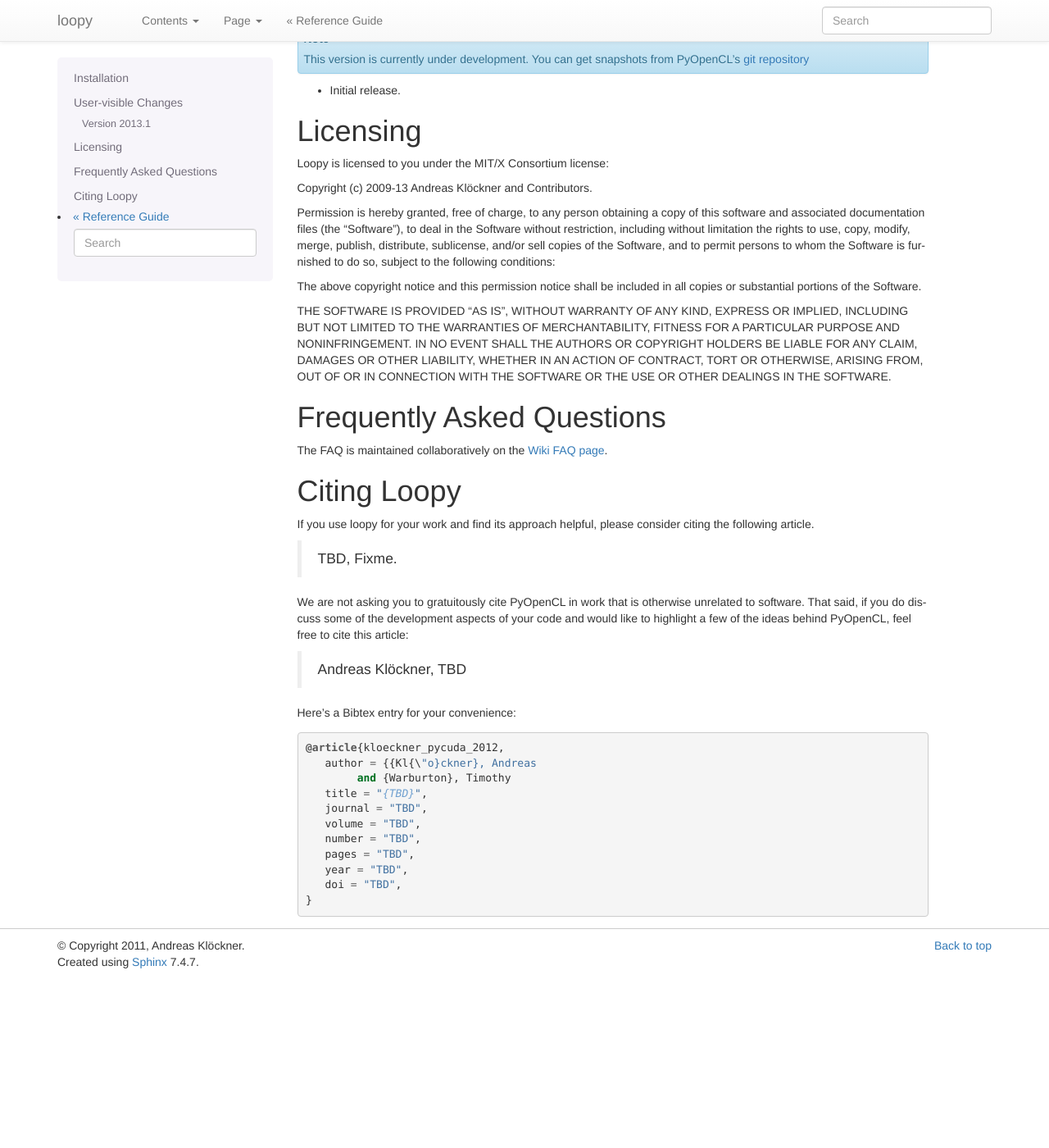
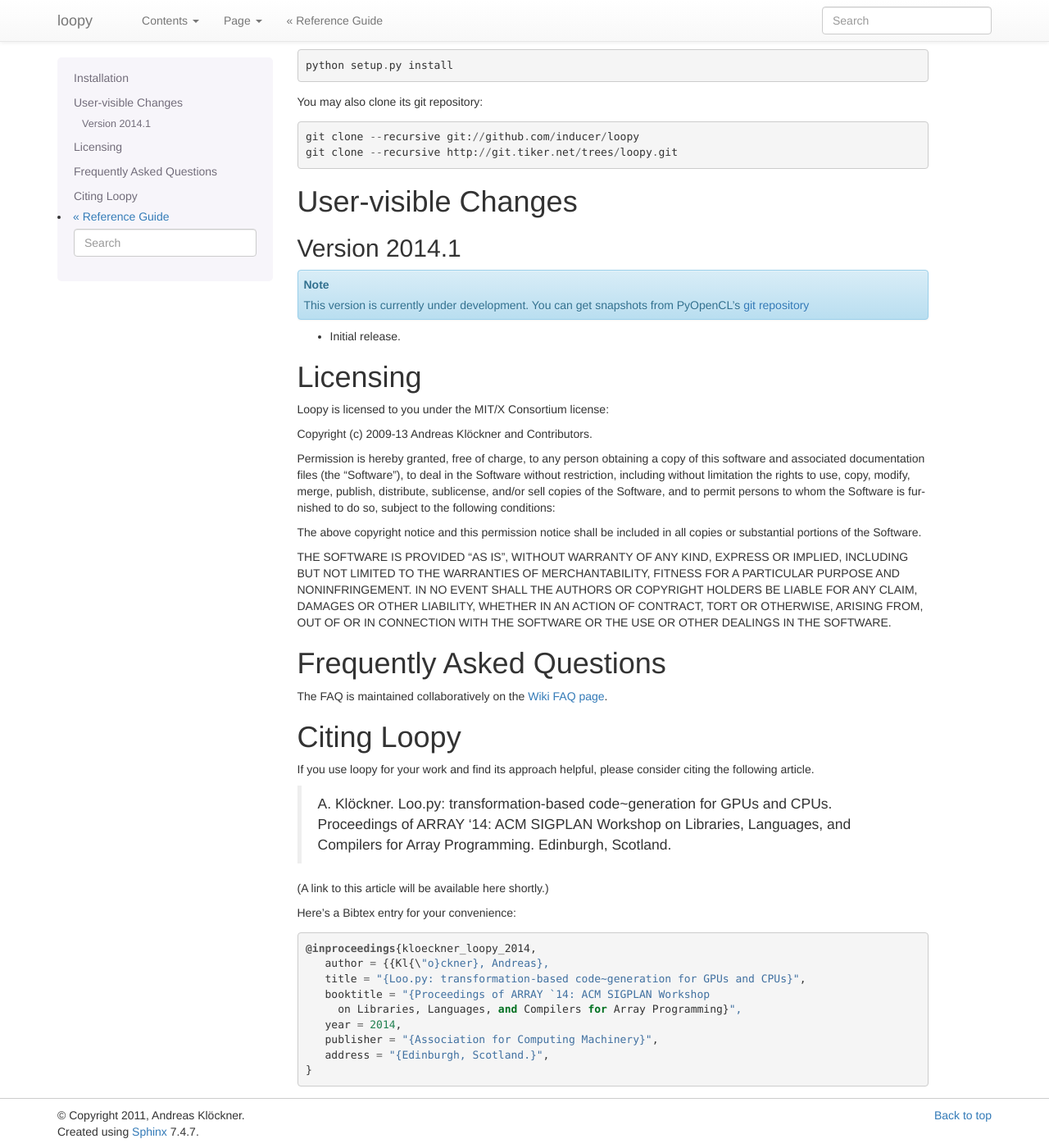
Before and after one commit to inducer/loopy, a Sphinx documentation site: the page built from doc/misc.rst, in a window 1280 px wide and 1400 px high, scrolled down 277 px. Shown: the whole window at 82% size. Built offline with Sphinx 7.4.7, drawn with Linux system fonts in a browser that asks for light colours; before the commit the page ends 1470 px from its top, so only the background shows below that; some of the changed text lies outside the part shown.

```diff
--- a/README.rst
+++ b/README.rst
@@ -34,10 +34,10 @@ Places on the web related to Loopy:
 
 * `Python package index <http://pypi.python.org/pypi/loo.py>`_ (download releases) Note the extra '.' in the PyPI identifier!
 
-* `Documentation <http://documen.tician.de/loopy>`_ (read how things work)
-
   .. image:: https://badge.fury.io/py/loo.py.png
       :target: http://pypi.python.org/pypi/loo.py
-* `Github <http://github.com/pyopencl/loopy>`_ (get latest source code, file bugs)
+
+* `Documentation <http://documen.tician.de/loopy>`_ (read how things work)
+* `Github <http://github.com/inducer/loopy>`_ (get latest source code, file bugs)
 * `Wiki <http://wiki.tiker.net/Loopy>`_ (read installation tips, get examples, read FAQ)
 * `Homepage <http://mathema.tician.de/software/loopy>`_
--- a/doc/misc.rst
+++ b/doc/misc.rst
@@ -1,14 +1,33 @@
+.. _installation:
+
 Installation
 ============
 
-Installation should require no more than the usual::
+This command should install :mod:`loopy`::
+
+    pip install islpy
+
+You may need to run this with :command:`sudo`.
+If you don't already have `pip <https://pypi.python.org/pypi/pip>`_,
+run this beforehand::
+
+    curl -O https://raw.github.com/pypa/pip/master/contrib/get-pip.py
+    python get-pip.py
+
+For a more manual installation, `download the source
+<http://pypi.python.org/pypi/islpy>`_, unpack it, and say::
 
     python setup.py install
+
+You may also clone its git repository::
+
+    git clone --recursive git://github.com/inducer/loopy
+    git clone --recursive http://git.tiker.net/trees/loopy.git
 
 User-visible Changes
 ====================
 
-Version 2013.1
+Version 2014.1
 --------------
 .. note::
 
@@ -59,25 +78,20 @@ Citing Loopy
 If you use loopy for your work and find its approach helpful, please
 consider citing the following article.
 
-    TBD, Fixme.
+    A. Klöckner. Loo.py: transformation-based code~generation for GPUs and
+    CPUs. Proceedings of ARRAY '14: ACM SIGPLAN Workshop on Libraries,
+    Languages, and Compilers for Array Programming. Edinburgh, Scotland.
 
-We are not asking you to gratuitously cite PyOpenCL in work that is otherwise
-unrelated to software. That said, if you do discuss some of the development
-aspects of your code and would like to highlight a few of the ideas behind
-PyOpenCL, feel free to cite this article:
-
-    Andreas Klöckner, TBD
+(A link to this article will be available here shortly.)
 
 Here's a Bibtex entry for your convenience::
 
-    @article{kloeckner_pycuda_2012,
-       author = {{Kl{\"o}ckner}, Andreas
-            and {Warburton}, Timothy
-       title = "{TBD}",
-       journal = "TBD",
-       volume = "TBD",
-       number = "TBD",
-       pages = "TBD",
-       year = "TBD",
-       doi = "TBD",
+    @inproceedings{kloeckner_loopy_2014,
+       author = {{Kl{\"o}ckner}, Andreas},
+       title = "{Loo.py: transformation-based code~generation for GPUs and CPUs}",
+       booktitle = "{Proceedings of ARRAY `14: ACM SIGPLAN Workshop
+         on Libraries, Languages, and Compilers for Array Programming}",
+       year = 2014,
+       publisher = "{Association for Computing Machinery}",
+       address = "{Edinburgh, Scotland.}",
     }
--- a/loopy/version.py
+++ b/loopy/version.py
@@ -22,5 +22,5 @@ THE SOFTWARE.
 
 
 VERSION = (2014, 1)
-VERSION_STATUS = "beta3"
+VERSION_STATUS = ""
 VERSION_TEXT = ".".join(str(x) for x in VERSION) + VERSION_STATUS
--- a/setup.py
+++ b/setup.py
@@ -20,8 +20,8 @@ exec(compile(version_file_contents, "pyopencl/version.py", 'exec'), ver_dic)
 
 setup(name="loo.py",
       version=ver_dic["VERSION_TEXT"],
-      description="An automatic loop generator for OpenCL",
-      long_description="",
+      description="A code generator for array-based code on CPUs and GPUs",
+      long_description=open("README.rst", "rt").read(),
       classifiers=[
           'Development Status :: 4 - Beta',
           'Intended Audience :: Developers',
@@ -47,7 +47,7 @@ setup(name="loo.py",
           ],
 
       author="Andreas Kloeckner",
-      url="http://pypi.python.org/pypi/pytools",
+      url="http://mathema.tician.de/software/loopy",
       author_email="inform@tiker.net",
       license="MIT",
       packages=[
```
Also changed, not shown: doc/index.rst (+16 -4 lines).
